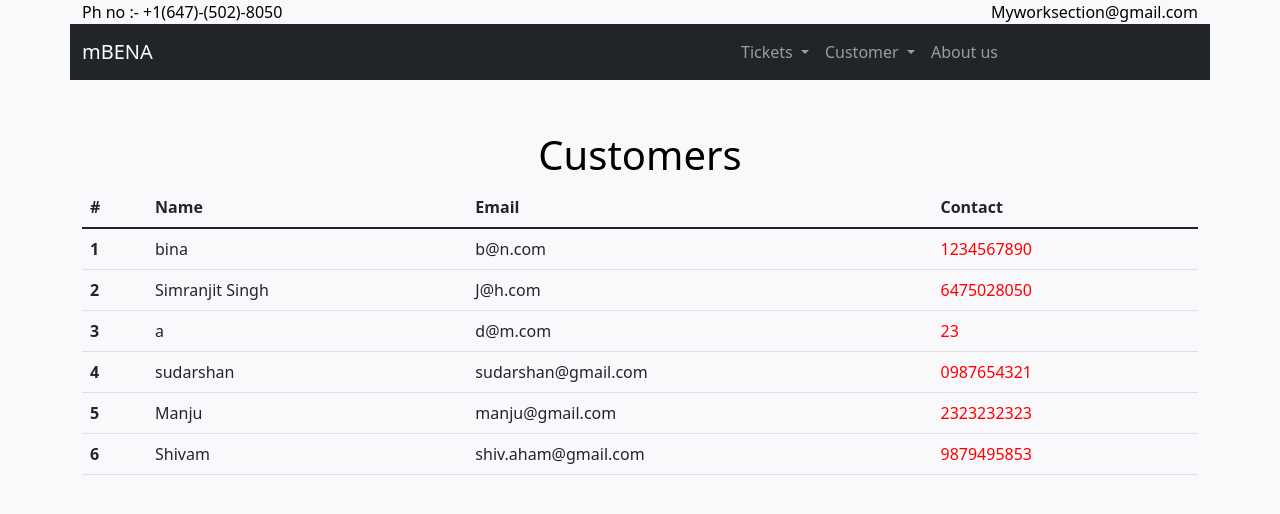
After one commit to jhanceboyz/learnSQL, a Django app: page /estore/searchcustomer/ in a window 1280 px wide. The commit adds this page. Shown: the top 514 px of the page. Run offline with Django 4.2, Linux system fonts and the light colour scheme; data comes from the database, SQL or seed files in the repository; both versions use the stored data as it was after the commit.

Commit message:
added customer  list view

```diff
--- a/eStore/admin.py
+++ b/eStore/admin.py
@@ -1,8 +1,9 @@
 from django.contrib import admin
-from .models import Customer, Status,Ticket, Fault
+from .models import Customer, Status,Ticket, Fault, Transaction
 
 # Register your models here.
 admin.site.register(Status)
 admin.site.register(Fault)
 admin.site.register(Customer)
 admin.site.register(Ticket)
+admin.site.register(Transaction)
--- a/eStore/models.py
+++ b/eStore/models.py
@@ -25,6 +25,13 @@ class Status(models.Model):
     def __str__(self):
         return f"{self.name}"
 
+class Transaction(models.Model):
+    type = models.CharField(max_length=50)
+    amount = models.IntegerField()
+
+    def __str__(self):
+        return f"{self.type}______{self.amount}"
+
 class Ticket(models.Model):
     customer = models.ForeignKey(Customer, on_delete=models.CASCADE, blank=True, null=True)
     number = models.IntegerField()
@@ -34,6 +41,7 @@ class Ticket(models.Model):
     status = models.ForeignKey(Status, on_delete=models.CASCADE)
     description = models.CharField(max_length=1000, blank=True, null=True)
     device = models.CharField(max_length=50)
+    transaction = models.ForeignKey(Transaction,on_delete=models.CASCADE, blank=True, null=True)
 
     def __str__(self):
         return f"{self.number}______{self.customer.name}______{self.customer.device}______{self.status}______{self.date}"
--- a/eStore/templates/addcustomer.html
+++ b/eStore/templates/addcustomer.html
@@ -29,11 +29,6 @@
                       name="email" class="form-control" placeholder="Please enter your email *" required="required"
                       data-error="Valid email is required."> </div>
                 </div>
-                <div class="col-md-6">
-                  <div class="form-group"> <label for="form_email">Device *</label> <input type="text"
-                      name="device" class="form-control" placeholder="Please enter your email *" required="required"
-                      data-error="Valid email is required."> </div>
-                </div>
               </div>
               <div class="row" style="margin-top: 10px;">
                 <div class="col-md-12"> <input type="submit" class="btn btn-success btn-send pt-2 btn-block "
--- a/eStore/templates/layout.html
+++ b/eStore/templates/layout.html
@@ -14,6 +14,9 @@
   <title>eStore</title>
   <link href="https://cdn.jsdelivr.net/npm/bootstrap@5.1.3/dist/css/bootstrap.min.css" rel="stylesheet"
     integrity="sha384-1BmE4kWBq78iYhFldvKuhfTAU6auU8tT94WrHftjDbrCEXSU1oBoqyl2QvZ6jIW3" crossorigin="anonymous">
+    {% block head %}
+
+    {% endblock head %}
 </head>
 
 <body class="main">
@@ -52,8 +55,11 @@
               </a>
               <ul class="dropdown-menu" aria-labelledby="navbarScrollingDropdown">
                 <li><a class="dropdown-item" href="{% url 'addcustomer' %}">Add Customer</a></li>
-                <li><a class="dropdown-item" href="#">Search Customer</a></li>
+                <li><a class="dropdown-item" href="{% url 'searchcustomer' %}">Search Customer</a></li>
               </ul>
+            </li>
+            <li class="nav-item">
+              <a class="nav-link" href="{% url 'about' %}">About us</a>
             </li>
           </ul>
         </div>
--- /dev/null
+++ b/eStore/templates/searchcustomer.html
@@ -0,0 +1,32 @@
+{% extends 'layout.html' %}
+
+{% block body %}
+
+<div class="container" style="margin-top: 4%;">
+
+<h1 style="text-align: center;">Customers</h1>
+
+<table class="table">
+    <thead>
+      <tr>
+        <th scope="col">#</th>
+        <th scope="col">Name</th>
+        <th scope="col">Email</th>
+        <th scope="col">Contact</th>
+      </tr>
+    </thead>
+    <tbody>
+        {% for customer in Customer %}
+        <tr>
+            <th scope="row">{{customer.id}}</th>
+            <td>{{customer.name}}</td>
+            <td>{{customer.email}}</td>
+            <td style="color: red;">{{customer.phonenumber}}</td>
+          </tr>
+        {% endfor %}
+    </tbody>
+  </table>
+
+</div>
+
+{% endblock body %}
--- a/eStore/urls.py
+++ b/eStore/urls.py
@@ -23,6 +23,8 @@ urlpatterns = [
     path("addcustomer/", views.addcustomer, name="addcustomer"),
     path("<int:ticketID>", views.ticketdetails, name="ticketdetails"),
     path("searchticket", views.searchticket, name="searchticket"),
-    path("maketicket/", views.maketicket, name="maketicket")
+    path("maketicket/", views.maketicket, name="maketicket"),
+    path("searchcustomer/", views.searchcustomer, name="searchcustomer"),
+    path("about/", views.about, name="about")
 
 ]
--- a/eStore/views.py
+++ b/eStore/views.py
@@ -1,6 +1,6 @@
 from django.http.response import HttpResponse
 from django.shortcuts import render
-from .models import Ticket,Fault,Customer,Status
+from .models import Ticket,Fault,Customer,Status, Transaction
 
 # Create your views here.
 
@@ -24,7 +24,7 @@ def searchticket(request):
 
 def addcustomer(request):
     if request.method == 'POST':
-         i = Customer(name= request.POST['name'],phonenumber= request.POST['phonenumber'],email= request.POST['email'],device= request.POST['device'])
+         i = Customer(name= request.POST['name'],phonenumber= request.POST['phonenumber'],email= request.POST['email'])
          i.save()
          return render(request , 'addcustomer.html',{
             "Tickets": Ticket.objects.all(),
@@ -42,7 +42,6 @@ def ticketdetails(request, ticketID):
     print(ticketID)
     if request.method == 'POST':
         ticketdata = Ticket.objects.get(pk = ticketID)
-        print(ticketdata)
         return render(request, 'ticketdetails.html', {
             "ticketdata": ticketdata
         })
@@ -53,5 +52,15 @@ def maketicket(request):
         "Tickets":Ticket.objects.all(),
         "Fault": Fault.objects.all(),
         "Customer": Customer.objects.all(),
-        "Status": Status.objects.all()
+        "Status": Status.objects.all(),
+        "Transaction": Transaction.objects.all()
     })
+
+def searchcustomer(request):
+    return render(request, 'searchcustomer.html',{
+        "Customer": Customer.objects.all()
+    })
+
+
+def about(request):
+    return render(request,'about.html')
```
Also changed, not shown: eStore/templates/homepage.html (+28 -1 lines), eStore/templates/maketicket.html (+54 -15 lines), eStore/templates/searchticket.html (deleted, +0 -7 lines), eStore/templates/ticketdetails.html (+3 -4 lines), eStore/templates/tickets.html (+7 -2 lines), db.sqlite3, eStore/migrations/0017_transaction_ticket_transaction.py (added), eStore/static/1.jpg (added), eStore/templates/about.html (added), 2 other files.
